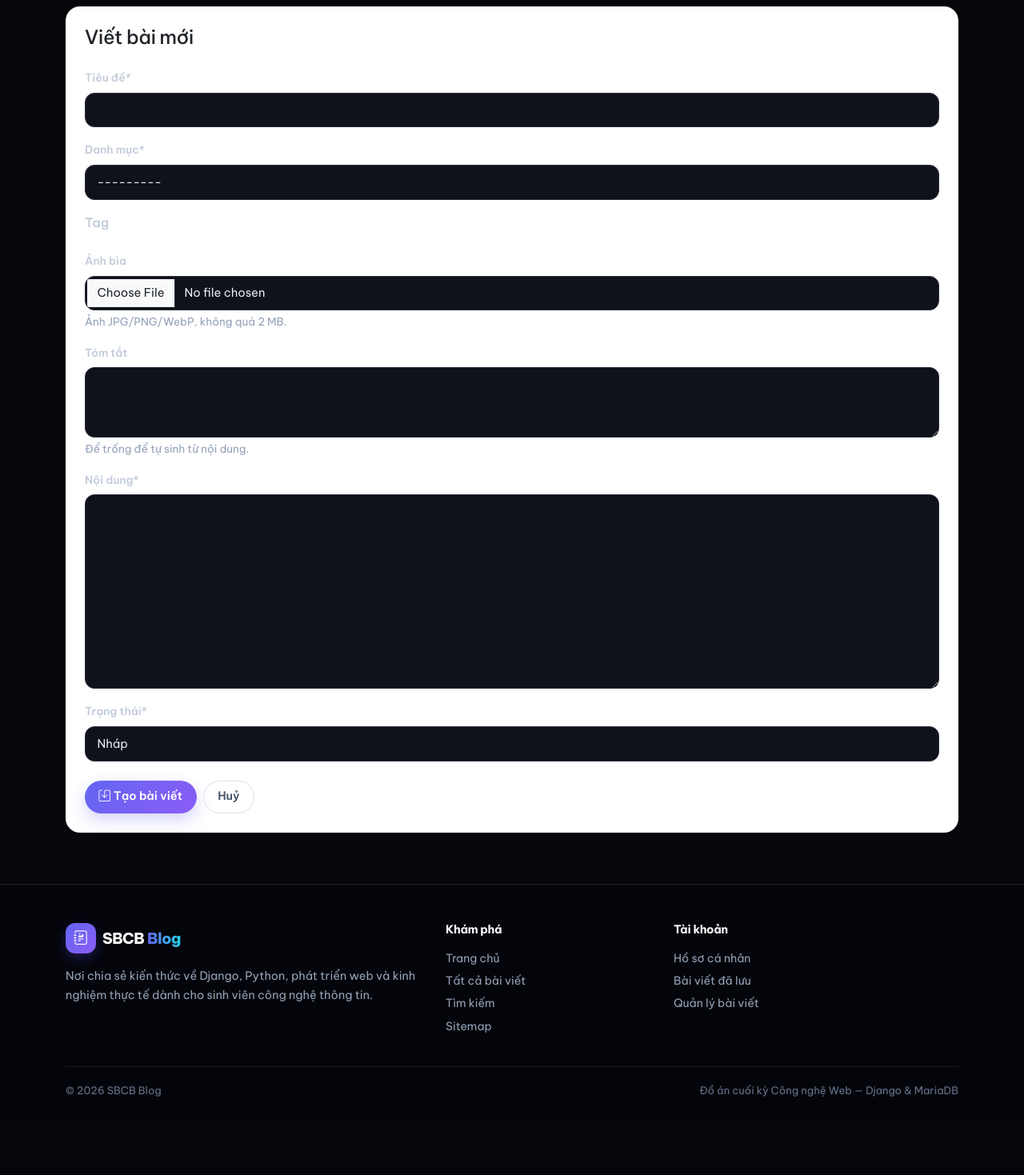
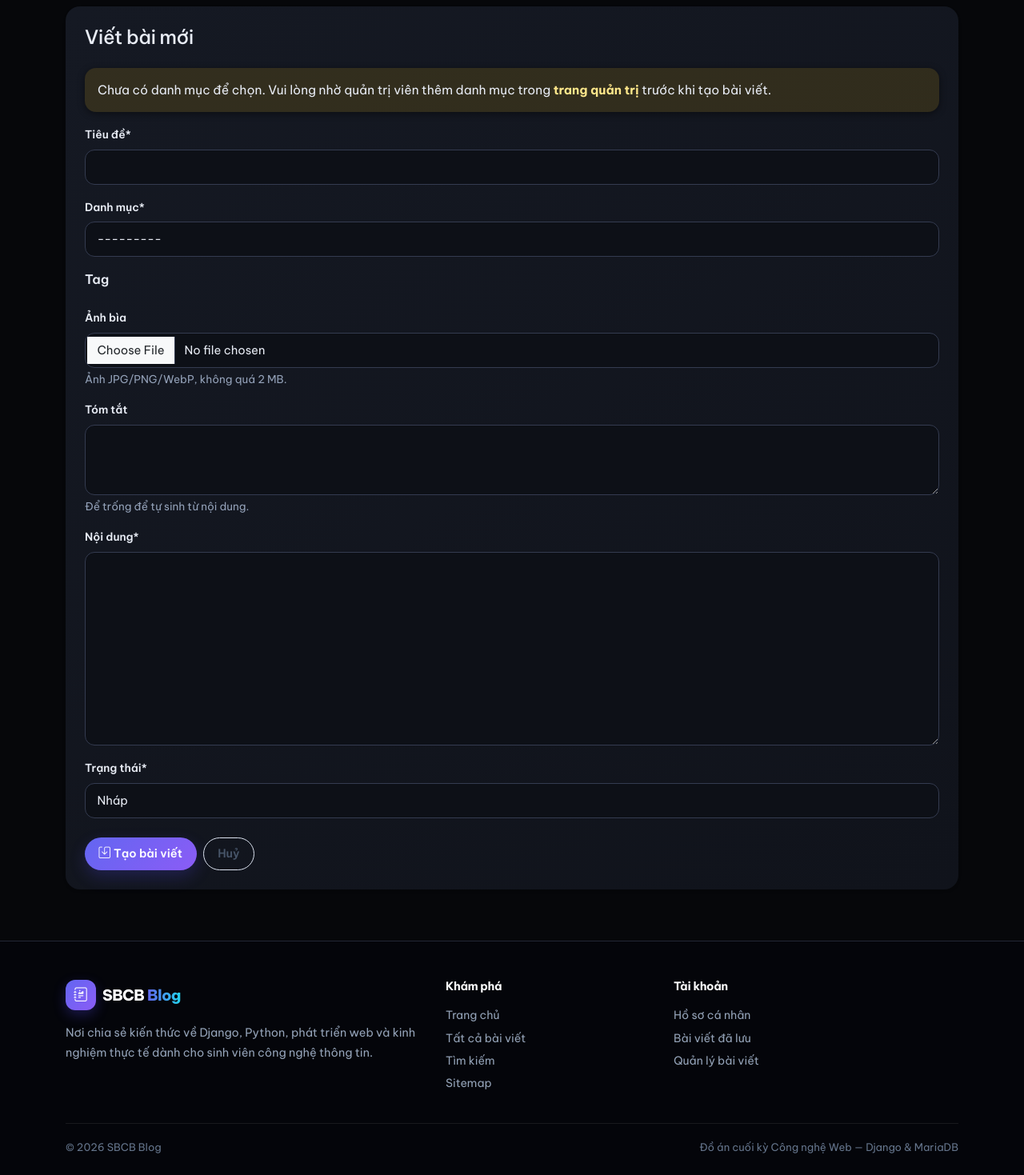
Before and after one commit to cuongtran33200-ctrl/CNWEB, a Django app: page /author/posts/new/ in a window 1280 px wide. Shown: the part 91-1560 px from the top of the page at 80% size. Before the commit the page ends 1462 px from the top, so only its background shows below. Run offline with Django 5.2, Linux system fonts and the light colour scheme; the visitor is signed in with stand-in values (Sample User, id 1); data that the repository does not hold is empty; some libraries are stand-ins or nearby versions.

Commit message:
fix: seed post categories and style author form

```diff
--- a/frontend/static/css/style.css
+++ b/frontend/static/css/style.css
@@ -29,6 +29,56 @@ body {
     -webkit-font-smoothing: antialiased;
 }
 
+.author-form-card {
+    background: linear-gradient(145deg, #151923 0%, #10131b 100%);
+    border: 1px solid #2b3142;
+    color: var(--ink);
+}
+
+.author-form-card .form-label,
+.author-form-card legend,
+.author-form-card .form-text,
+.author-form-card .asteriskField {
+    color: var(--ink);
+}
+
+.author-form-card input:not([type="checkbox"]):not([type="radio"]),
+.author-form-card select,
+.author-form-card textarea {
+    background-color: #0d1017;
+    border-color: #343b50;
+    color: var(--ink);
+}
+
+.author-form-card input:focus,
+.author-form-card select:focus,
+.author-form-card textarea:focus {
+    background-color: #111622;
+    border-color: var(--brand);
+    color: var(--ink);
+    box-shadow: 0 0 0 0.2rem rgba(99, 102, 241, 0.2);
+}
+
+.author-form-card select option {
+    background: #151923;
+    color: var(--ink);
+}
+
+.author-form-card .form-check-label {
+    color: var(--muted);
+}
+
+.author-category-alert {
+    background: rgba(245, 158, 11, 0.12);
+    border-color: rgba(245, 158, 11, 0.35);
+    color: #fbd38d;
+}
+
+.author-category-alert a {
+    color: #fde68a;
+    font-weight: 700;
+}
+
 main {
     flex: 1;
 }
--- a/frontend/templates/author/post_form.html
+++ b/frontend/templates/author/post_form.html
@@ -13,9 +13,15 @@
         </ol>
     </nav>
 
-    <div class="card shadow-sm">
+    <div class="card shadow-sm author-form-card">
         <div class="card-body p-4">
             <h1 class="h4 mb-4">{% if object %}Sửa bài viết{% else %}Viết bài mới{% endif %}</h1>
+            {% if not form.category.field.queryset.exists %}
+                <div class="alert alert-warning author-category-alert">
+                    Chưa có danh mục để chọn. Vui lòng nhờ quản trị viên thêm danh mục trong
+                    <a href="{% url 'admin:blog_category_add' %}">trang quản trị</a> trước khi tạo bài viết.
+                </div>
+            {% endif %}
             <form method="post" enctype="multipart/form-data" novalidate>
                 {% csrf_token %}
                 {{ form|crispy }}
```
Also changed, not shown: backend/apps/blog/management/commands/seed_categories.py (added, +24 -0 lines), 1 other file.
